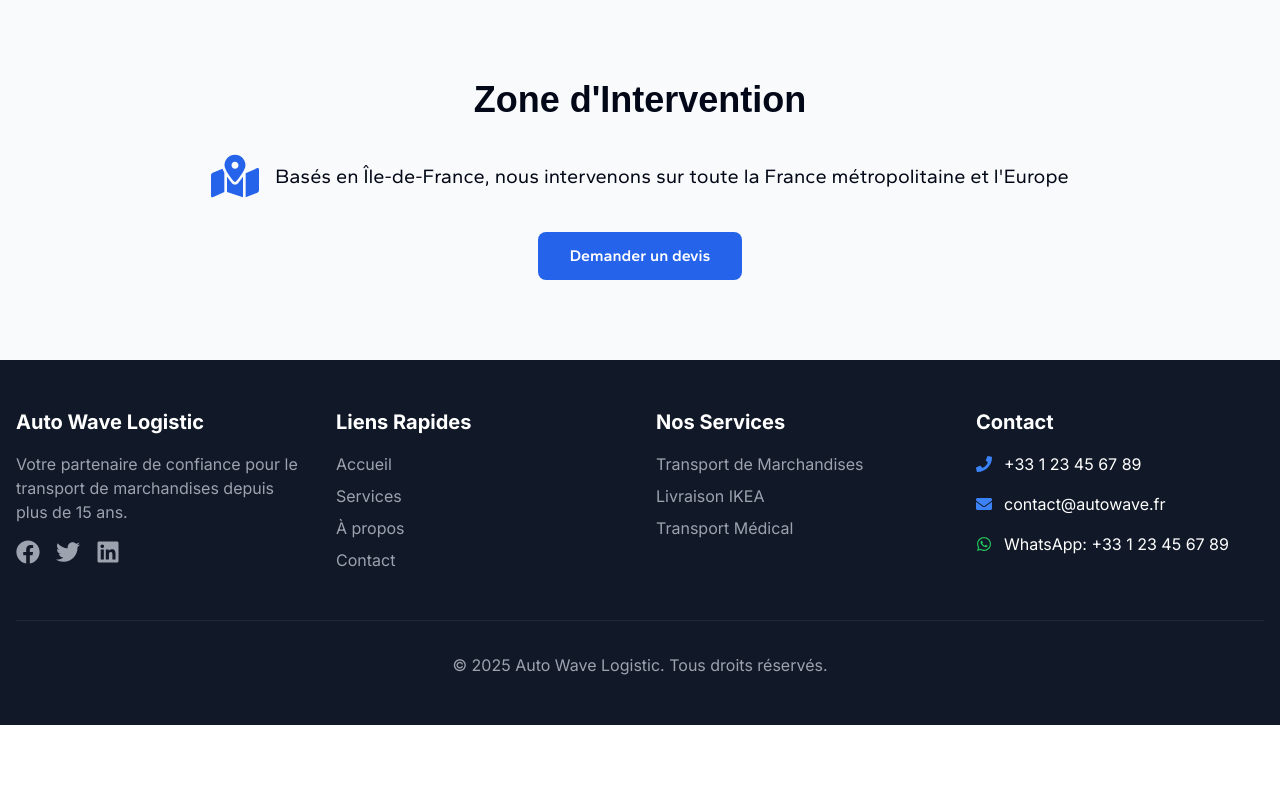
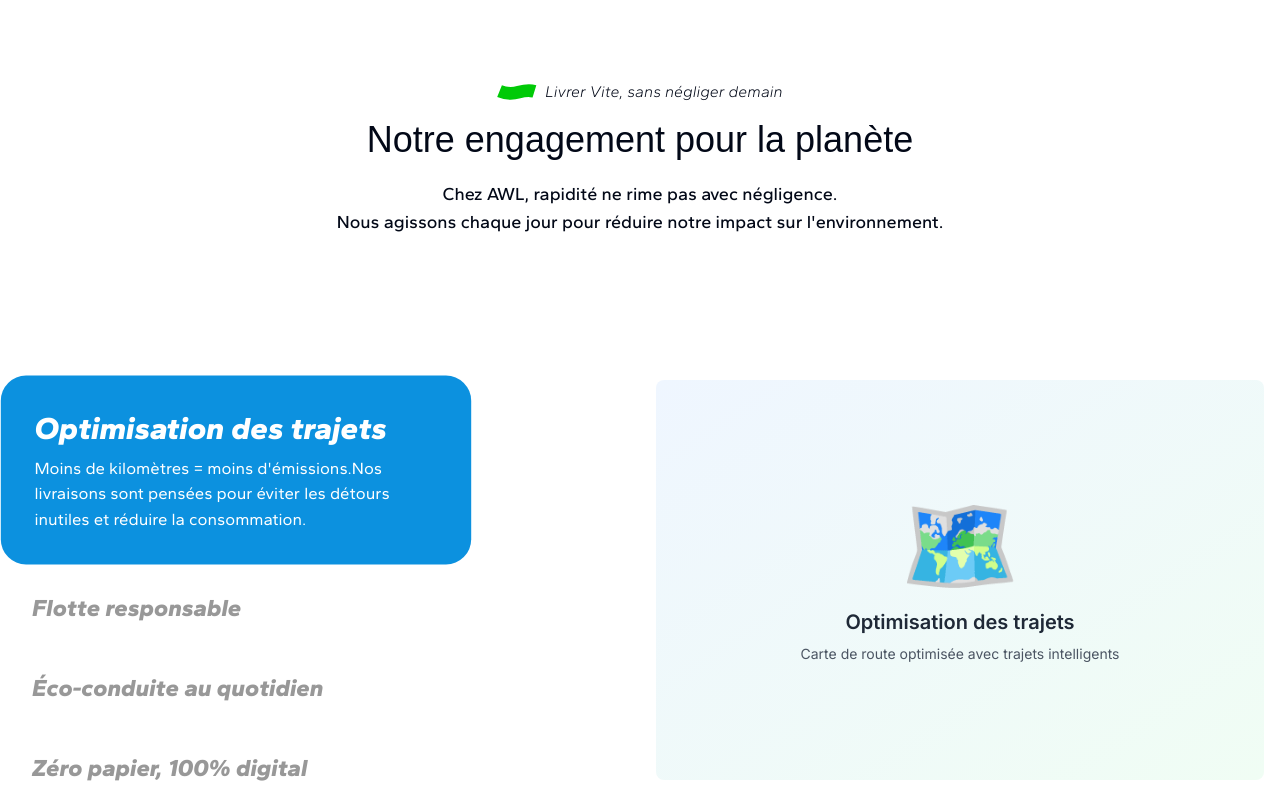
Before and after one commit to amineanime1/awl, a Next.js app: page / in a window 1280 px wide. Shown: the part 1720-2520 px from the top of the page. Before the commit the page ends 2445 px from the top, so only its background shows below. Built offline with nearby package versions, Linux system fonts and the light colour scheme; a web font is replaced by a local one.

Commit message:
engagment pour la nature

```diff
--- a/src/app/page.tsx
+++ b/src/app/page.tsx
@@ -1,6 +1,7 @@
 import HeroSection from '@/components/HeroSection'
 import ServicesSection from '@/components/ServicesSection'
 import CommitmentsSection from '@/components/CommitmentsSection'
+import CommitmentsTowardsEnvironmentSection from '@/components/CommitmentsTowardsEnvironmentSection'
 import CoverageAreaSection from '@/components/CoverageAreaSection'
 
 export default function Home() {
@@ -9,6 +10,7 @@ export default function Home() {
       <HeroSection />
       <ServicesSection />
       <CommitmentsSection />
+      <CommitmentsTowardsEnvironmentSection />
       <CoverageAreaSection />
     </main>
   )
--- /dev/null
+++ b/src/components/CommitmentsTowardsEnvironmentSection.tsx
@@ -0,0 +1,146 @@
+"use client"
+
+import React, { useState } from 'react'
+
+interface ItemData {
+  title: string
+  description: string
+  details: string
+  image: string
+  imageAlt: string
+}
+
+interface ItemsData {
+  [key: string]: ItemData
+}
+
+const CommitmentsTowardsEnvironmentSection = () => {
+  const [expandedItem, setExpandedItem] = useState<string>('optimisation')
+
+  const items: ItemsData = {
+    optimisation: {
+      title: "Optimisation des trajets",
+      description: "Moins de kilomètres = moins d'émissions.Nos livraisons sont pensées pour éviter les détours inutiles et réduire la consommation.",
+      details: "Nos algorithmes de planification intelligente analysent en temps réel les conditions de trafic, la météo et les contraintes logistiques pour optimiser chaque trajet. Résultat : jusqu'à 25% de réduction des émissions CO2 et une livraison plus rapide.",
+      image: "🗺️",
+      imageAlt: "Carte de route optimisée avec trajets intelligents"
+    },
+    flotte: {
+      title: "Flotte responsable",
+      description: "Véhicules récents, entretenus, et < 3,5 T pour une empreinte plus légère.La puissance sans le poids carbone.",
+      details: "100% de nos véhicules sont équipés de technologies de pointe : moteurs hybrides, systèmes de récupération d'énergie, et monitoring en temps réel des performances. Nous renouvelons notre flotte tous les 3 ans pour garantir les meilleures normes écologiques.",
+      image: "🚛",
+      imageAlt: "Camion moderne avec technologies vertes"
+    },
+    ecoConduite: {
+      title: "Éco-conduite au quotidien",
+      description: "Nos chauffeurs sont formés à l’éco-conduite : freinage doux, accélération maîtrisée et respect des vitesses.De petits gestes, un grand impact.",
+      details: "Formation continue de nos équipes aux techniques d'éco-conduite : anticipation du trafic, gestion optimale des vitesses, et maintenance préventive. Chaque chauffeur suit un programme personnalisé avec suivi des performances et récompenses pour les meilleurs résultats.",
+      image: "🌱",
+      imageAlt: "Chauffeur formé à l'éco-conduite"
+    },
+    zeroPapier: {
+      title: "Zéro papier, 100% digital",
+      description: "Fiches de mission, suivi client et documents sont dématérialisés.Moins de papier, plus d’efficacité — pour vous et pour l’environnement.",
+      details: "Plateforme digitale complète : bons de livraison électroniques, facturation numérique, suivi en temps réel, et archivage cloud sécurisé. Économie de plus de 50 000 feuilles par an et processus 100% traçable et transparent.",
+      image: "📱",
+      imageAlt: "Interface digitale moderne pour la gestion logistique"
+    }
+  }
+
+  const handleItemClick = (key: string) => {
+    setExpandedItem(key)
+  }
+
+  return (
+    <section className="py-16 bg-white">
+      <div className="container mx-auto px-4">
+        {/* Top Section */}
+        <div className="text-center mb-36">
+            <div className="inline-flex items-center gap-2 py-2">
+              <img src="/svg/awl-wave-vert.svg" alt="AWL Logo" className="w-10 h-10" />
+              <span className="text-md font-light italic font-gantari">Livrer Vite, sans négliger demain</span>
+            </div>
+          <h2 className="font-gasoek text-4xl text-center mb-5">
+            Notre engagement pour la planète
+          </h2>
+          <p className="font-gantari text-lg max-w-2xl mx-auto font-medium">
+            Chez AWL, rapidité ne rime pas avec négligence.<br /> Nous agissons chaque jour pour réduire notre impact sur l'environnement.
+          </p>
+        </div>
+
+        {/* Central Content Area */}<div className="relative mb-12">
+          <div className="relative grid lg:grid-cols-2 gap-8 items-start">
+            {/* Left Side - Expandable Buttons */}
+            <div className="space-y-4 p-25">
+              {Object.entries(items).map(([key, item]) => (
+                <div key={key} className="w-full">
+                                                          <div className={`transition-all duration-500 ease-in-out ${
+                      expandedItem === key ? 'transform scale-105' : ''
+                    }`}>
+                      {expandedItem === key ? (
+                        // Expanded state - Blue box with title and description
+                        <div className="primary-blue-bg text-white p-8 rounded-3xl mr-40 transform transition-all duration-500 ease-in-out">
+                          <div className="flex items-center">
+                            <span className="font-gantari font-extrabold italic text-3xl pb-2">{item.title}</span>
+                          </div>
+                          <span className="font-gantari font-base text-base leading-none">
+                            {item.description}
+                          </span>
+                        </div>
+                      ) : (
+                        // Collapsed state - Button
+                        <button
+                          onClick={() => handleItemClick(key)}
+                          className="w-full text-left p-4 rounded-xl bg-white text-[#989898] hover:text-black transition-all duration-300 hover:scale-105"
+                        >
+                          <div className="flex items-center">
+                            <span className="font-gantari font-extrabold italic text-2xl">{item.title}</span>
+                          </div>
+                        </button>
+                      )}
+                    </div>
+                </div>
+              ))}
+            </div>
+
+            {/* Right Side - Dynamic Image */}
+            <div className="relative">
+              <div className="bg-gradient-to-br from-blue-50 to-green-50 rounded-lg p-8 min-h-[400px] flex items-center justify-center">
+                <div className="text-center">
+                  <div className="text-8xl mb-4">
+                    {expandedItem ? items[expandedItem].image : "🌍"}
+                  </div>
+                  <h4 className="text-xl font-semibold text-gray-800 mb-2">
+                    {expandedItem ? items[expandedItem].title : "Nos engagements"}
+                  </h4>
+                  <p className="text-gray-600 text-sm">
+                    {expandedItem ? items[expandedItem].imageAlt : "Cliquez sur un engagement pour en savoir plus"}
+                  </p>
+                </div>
+              </div>
+            </div>
+          </div>
+        </div>
+
+        {/* Bottom Section - Call to Action */}
+        <div className="text-center m-40">
+          <h3 className="font-gantari text-3xl font-bold text-black mb-4">
+            Livrer proprement, c'est livrer durablement
+          </h3>
+          <p className="text-sm text-center text-gray-700 mb-8 mx-auto font-gantari font-medium">
+            Prêt à faire livrer vos marchandises avec efficacité et conscience?<br /> Obtenez un devis personnalisé en quelques clics.<br /> C'est rapide, gratuit, et pensé pour demain.
+          </p>
+          <button className="primary-blue-bg text-white px-8 py-3 rounded-full font-medium hover:bg-[#0C7EC0] transition-colors flex items-center mx-auto -mt-3">
+            Obtenez un devis personnalisé
+            <svg className="w-5 h-5 ml-2" fill="none" stroke="currentColor" viewBox="0 0 24 24">
+              <path strokeLinecap="round" strokeLinejoin="round" strokeWidth={2} d="M9 5l7 7-7 7" />
+            </svg>
+          </button>
+        </div>
+      </div>
+    </section>
+  )
+}
+
+export default CommitmentsTowardsEnvironmentSection
```
Also changed, not shown: public/svg/awl-wave-vert.svg (added).
